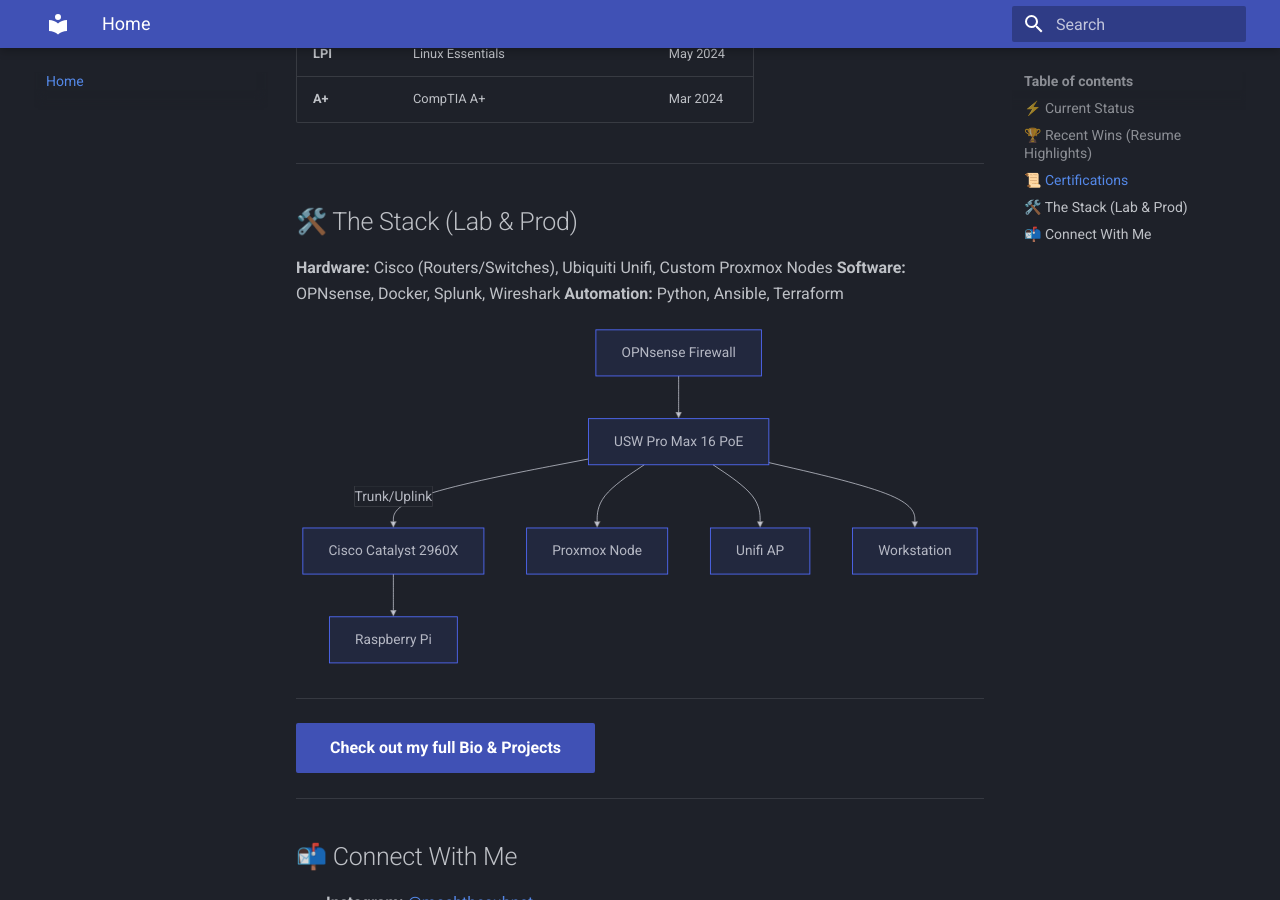
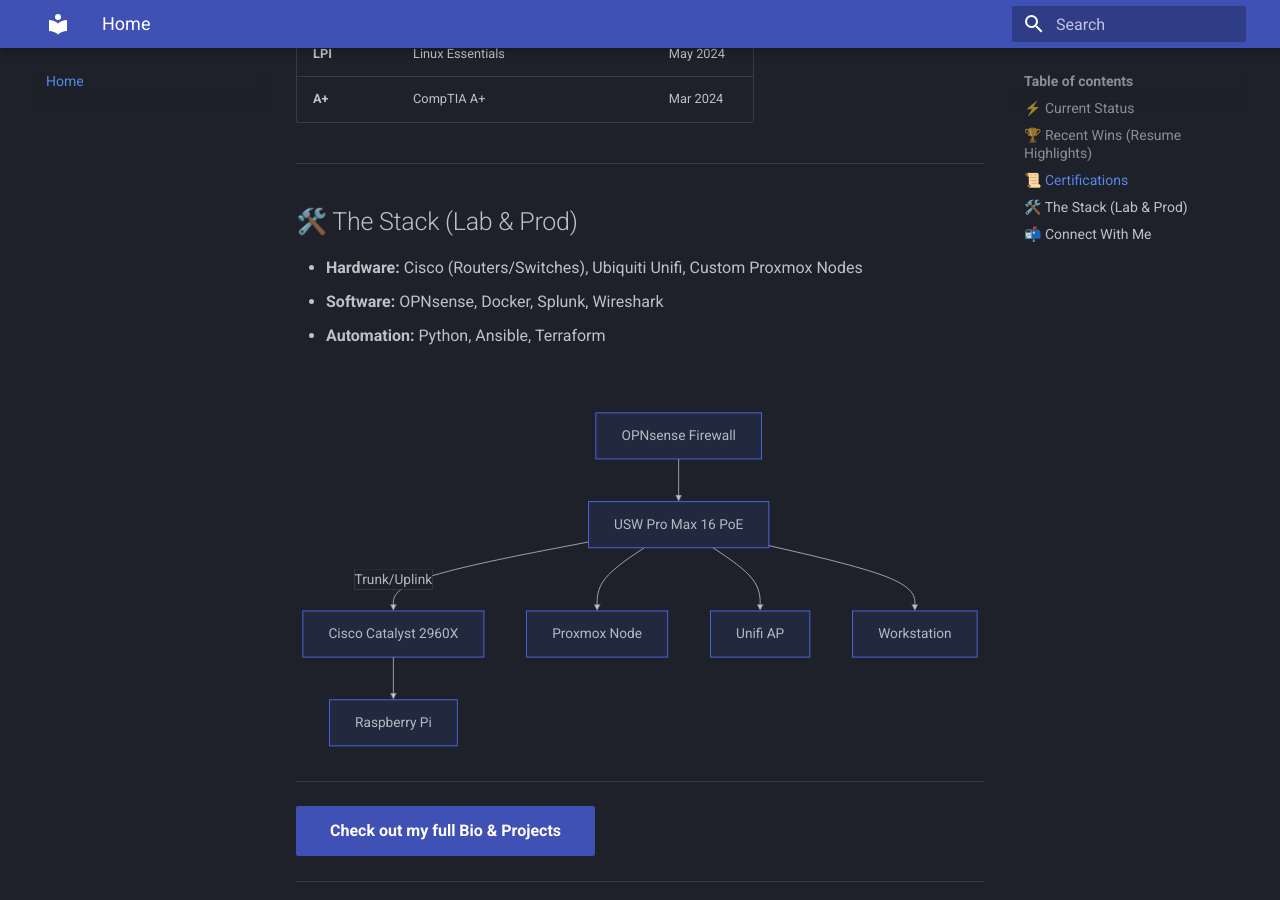
Before and after one commit to moshthesubnet/my-lab-docs, an MkDocs documentation site: the page built from docs/index.md, in a window 1280 px wide and 900 px high, scrolled down 1152 px. Built offline with MkDocs 1.6.1 and Material for MkDocs 9.7.7, drawn with Linux system fonts in a browser that asks for light colours.

Commit message:
Update index.md

````diff
--- a/docs/index.md
+++ b/docs/index.md
@@ -36,9 +36,11 @@ I document my journey from "it works on my machine" to enterprise-grade network
 ---
 
 ## 🛠️ The Stack (Lab & Prod)
-**Hardware:** Cisco (Routers/Switches), Ubiquiti Unifi, Custom Proxmox Nodes
-**Software:** OPNsense, Docker, Splunk, Wireshark
-**Automation:** Python, Ansible, Terraform
+* **Hardware:** Cisco (Routers/Switches), Ubiquiti Unifi, Custom Proxmox Nodes
+* **Software:** OPNsense, Docker, Splunk, Wireshark
+* **Automation:** Python, Ansible, Terraform
+
+<br>
 
 ```mermaid
 graph TD
````
